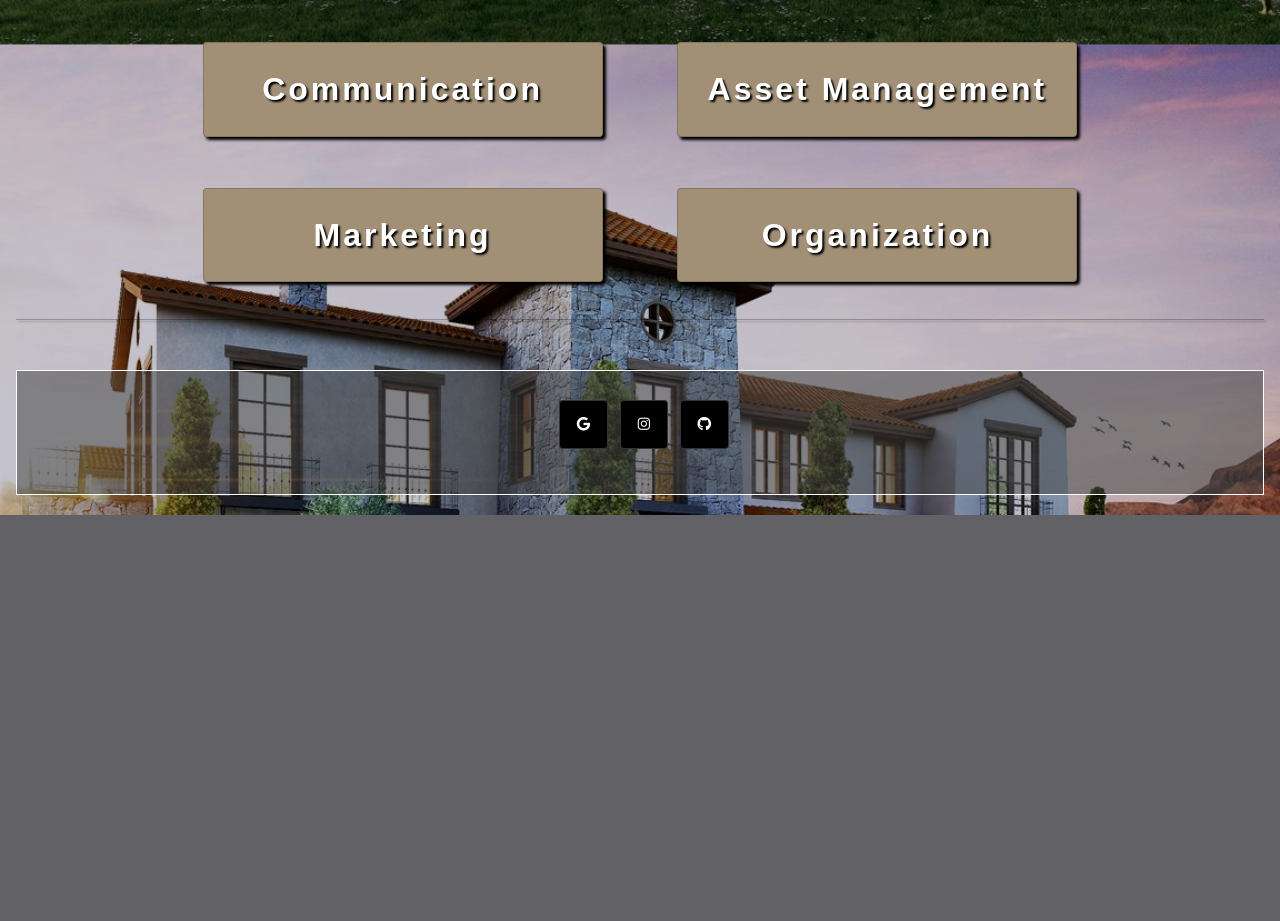
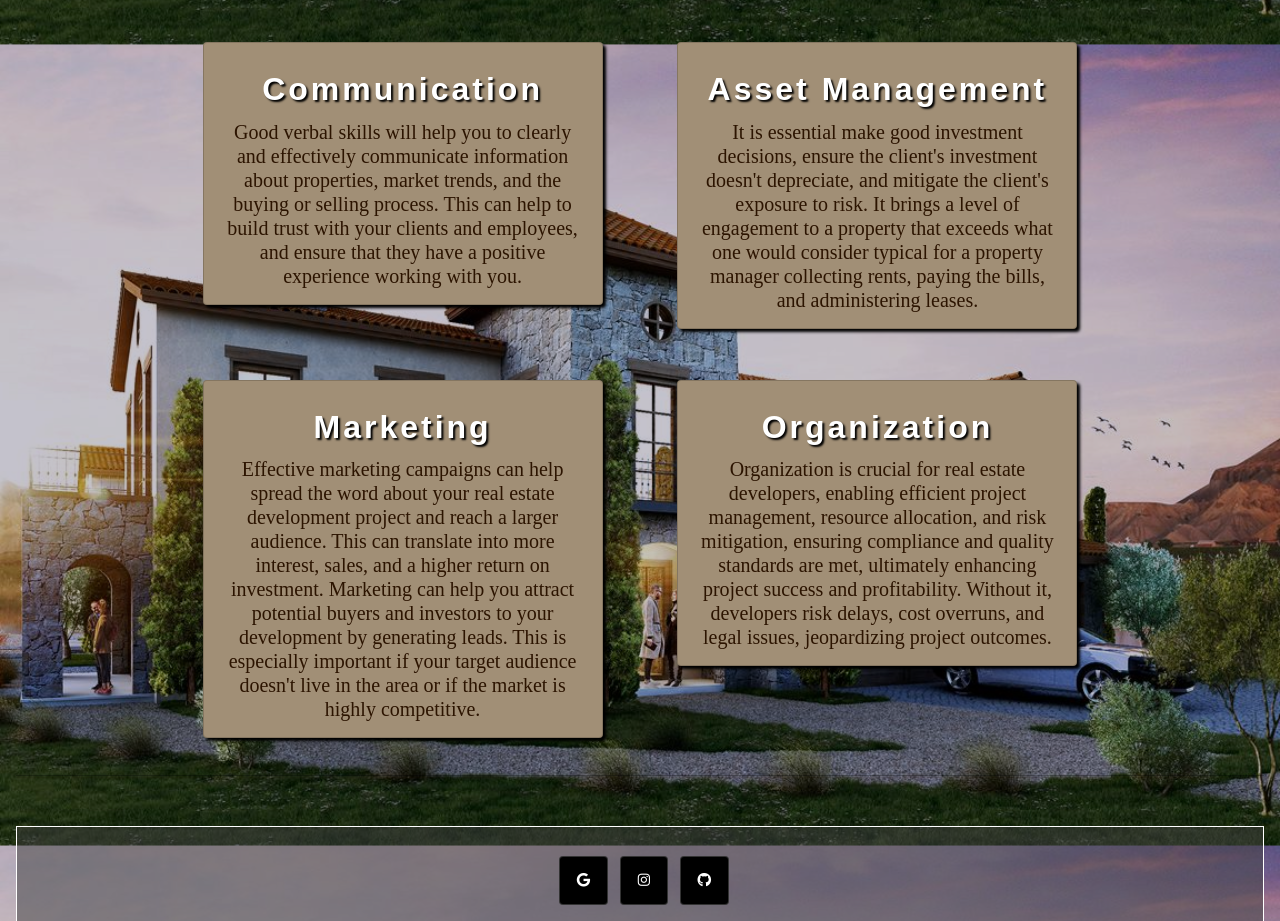
Before and after one commit to 525santushevich/Future-Me, a plain HTML site: page index.html in a window 1280 px wide. Shown: the part 3160-4081 px from the top of the page. Before the commit the page ends 3675 px from the top, so only its background shows below. Drawn offline with nearby package versions, Linux system fonts and the light colour scheme; a web font is replaced by a local one.

Commit message:
final commit

```diff
--- a/index.html
+++ b/index.html
@@ -134,7 +134,7 @@
       <div class="card">
         <div class="card-body">
           <h2 class="card_title">Communication</h2>
-          <h5 style="margin-top: 3%; text-align: center;" class="card-text"></h5>
+          <h5 style="margin-top: 3%; text-align: center;" class="card-text">Good verbal skills will help you to clearly and effectively communicate information about properties, market trends, and the buying or selling process. This can help to build trust with your clients and employees, and ensure that they have a positive experience working with you.</h5>
         </div>
       </div>
     </div>
@@ -142,7 +142,7 @@
       <div class="card">
         <div class="card-body">
           <h2 class="card_title">Asset Management</h2>
-          <h5 style="margin-top: 3%; text-align: center;" class="card-text"></h5>
+          <h5 style="margin-top: 3%; text-align: center;" class="card-text">It is essential make good investment decisions, ensure the client's investment doesn't depreciate, and mitigate the client's exposure to risk. It brings a level of engagement to a property that exceeds what one would consider typical for a property manager collecting rents, paying the bills, and administering leases.</h5>
         </div>
       </div>
     </div>
@@ -152,7 +152,7 @@
       <div class="card">
         <div class="card-body">
           <h2 class="card_title">Marketing</h2>
-          <h5 style="margin-top: 3%; text-align: center;" class="card-text"></h5>
+          <h5 style="margin-top: 3%; text-align: center;" class="card-text">Effective marketing campaigns can help spread the word about your real estate development project and reach a larger audience. This can translate into more interest, sales, and a higher return on investment. Marketing can help you attract potential buyers and investors to your development by generating leads. This is especially important if your target audience doesn't live in the area or if the market is highly competitive.</h5>
         </div>
       </div>
     </div>
@@ -160,7 +160,7 @@
       <div class="card">
         <div class="card-body">
           <h2 class="card_title">Organization</h2>
-          <h5 style="margin-top: 3%; text-align: center;" class="card-text"></h5>
+          <h5 style="margin-top: 3%; text-align: center;" class="card-text">Organization is crucial for real estate developers, enabling efficient project management, resource allocation, and risk mitigation, ensuring compliance and quality standards are met, ultimately enhancing project success and profitability. Without it, developers risk delays, cost overruns, and legal issues, jeopardizing project outcomes.</h5>
         </div>
       </div>
     </div>
```
